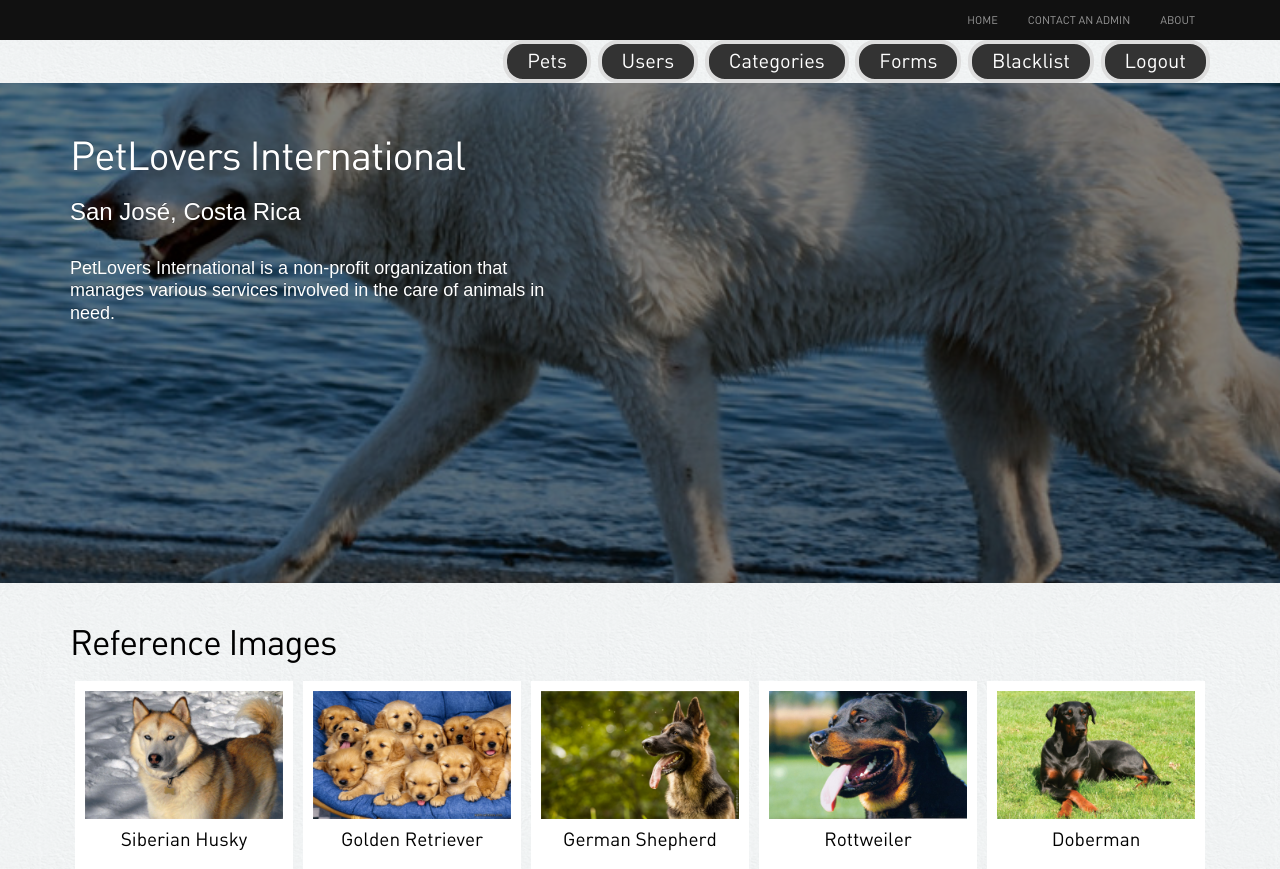
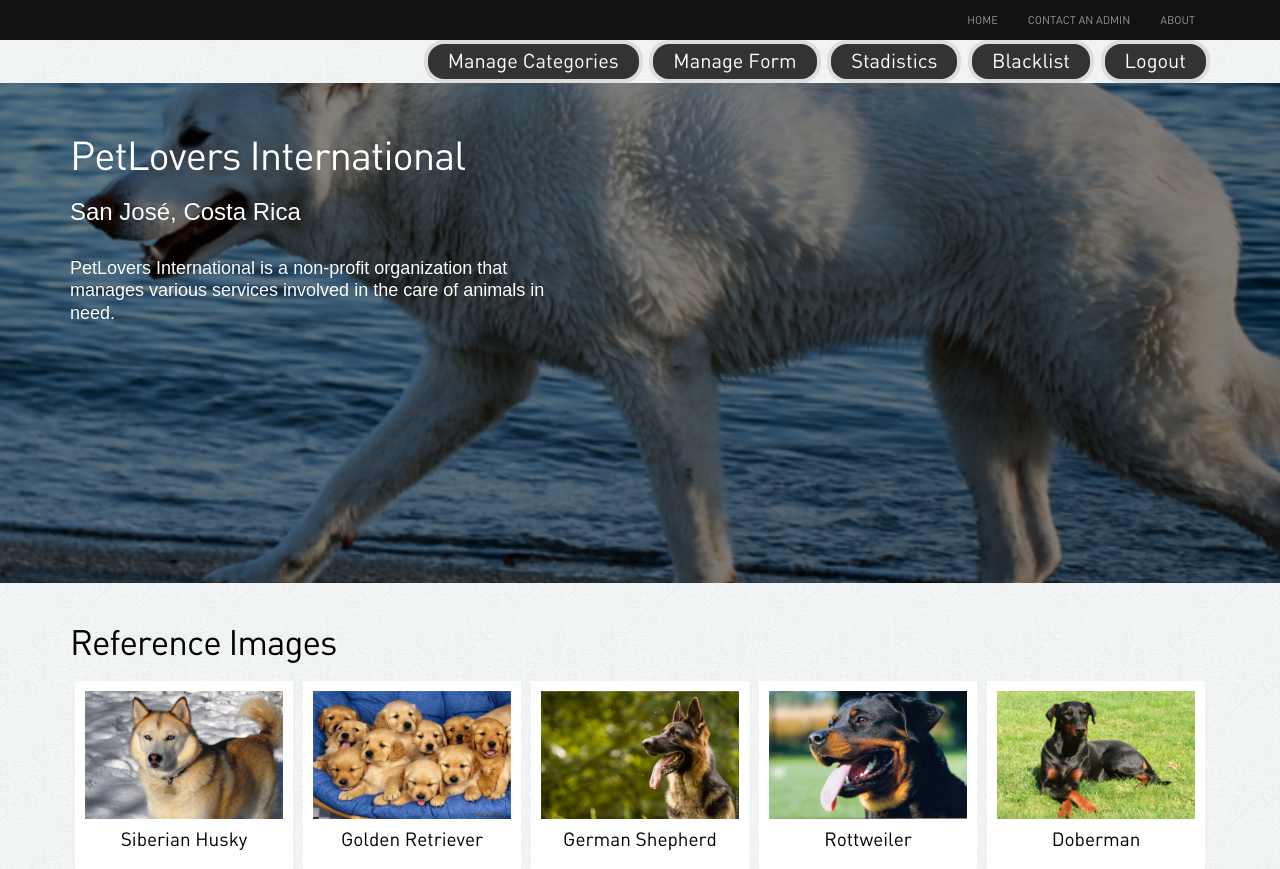
Before and after one commit to Elang89/Proyecto-I-Bases-I, a PHP site: page /petloversdbXDB/index.php in a window 1280 px wide. Shown: the top 869 px of the page. Run offline with PHP 8.4, Linux system fonts and the light colour scheme; the visitor is signed in with stand-in values (Sample User, id 1); some libraries are stand-ins or nearby versions.

Commit message:
Cambio en header

```diff
--- a/Project/header.php
+++ b/Project/header.php
@@ -10,7 +10,7 @@
 			header('location: index.php');
 		}
 	}
-	if($_SESSION['normal_type'] == 0){
+	if($_SESSION['normal_type'] == 0 || $_SESSION['normal_type'] == null){
 		$display = "display: none";
 	} else {
 		$display = "display: inline";
@@ -86,10 +86,9 @@
           <?php if(isset($_SESSION['name'])): ?>
             <?php if(isset($_SESSION['name']) && $_SESSION['usertype'] == 1): ?>
               <!-- Admin user buttons -->
-              <li><button type="button" class="btn btn-info" onclick="window.location.href='search-pets.php'">Pets</button></li>
-              <li><button type="button" class="btn btn-info" onclick="window.location.href='search-users.php'">Users</button></li>
-              <li><button type="button" class="btn btn-info" onclick="window.location.href='manage-categories.php'">Categories</button></li>
-              <li><button type="button" class="btn btn-info" onclick="window.location.href='#'">Forms</button></li>
+              <li><button type="button" class="btn btn-info" onclick="window.location.href='manage-categories.php'">Manage Categories</button></li>
+              <li><button type="button" class="btn btn-info" onclick="window.location.href='manage-applicationForm.php'">Manage Form</button></li>
+              <li><button type="button" class="btn btn-info" onclick="window.location.href='+'"> Stadistics</button></li>
               <li><button type="button" class="btn btn-info" onclick="window.location.href='blacklist.php'">Blacklist</button></li>
             <?php else: ?>
               <!-- Normal user buttons -->
@@ -99,7 +98,7 @@
 			  <li><button type="button" class="btn btn-info" onclick="window.location.href='search-users.php'">Find A User</button></li>
               <li><button type="button" class="btn btn-info" onclick="window.location.href='search-pets.php'">Find A Pet</button></li>
               <li><button type="button" class="btn btn-info" onclick="window.location.href='#'">My requests</button></li>
-              <li><button type="button" class="btn btn-info" onclick="window.location.href='#'">My records</button></li>
+              <li><button type="button" class="btn btn-info" onclick="window.location.href='test.php'">Test</button></li>
 			  <li><button type="button" class="btn btn-info" onclick="window.location.href='blacklist.php'">Blacklist</button></li>
             <?php endif ?>
             <!-- Logout button -->
```
